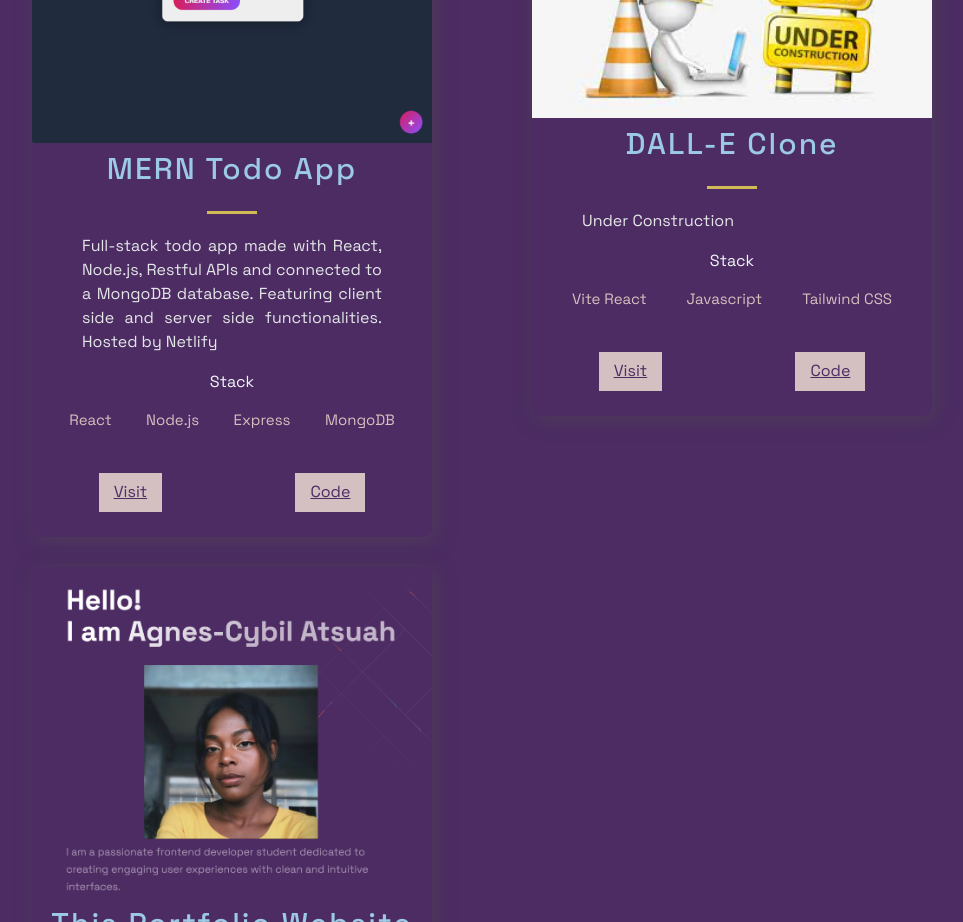
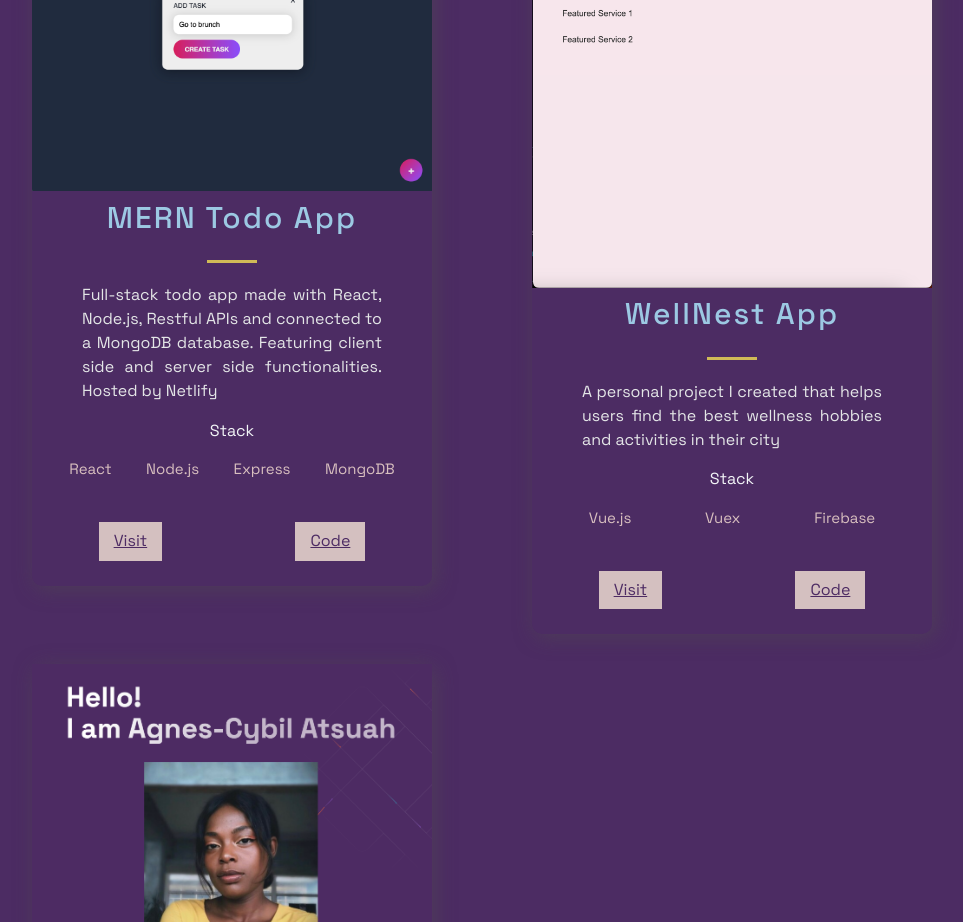
Before and after one commit to ave-se/my-portfolio-website, a Next.js app: page / in a window 1280 px wide. Shown: the part 2040-2962 px from the top of the page, without its empty margins (158-1121 px from the left). Built offline with nearby package versions, Linux system fonts and the light colour scheme.

Commit message:
new project added

```diff
--- a/src/constants/constants.js
+++ b/src/constants/constants.js
@@ -33,12 +33,12 @@ export const projects = [
     id: 1,
   },
   {
-    title: "DALL-E Clone",
-    description: "Under Construction",
+    title: "WellNest App",
+    description: "A personal project I created that helps users find the best wellness hobbies and activities in their city",
     image: "/images/7.jpeg",
-    tags: ["Vite React", "Javascript", "Tailwind CSS"],
-    source: "https://github.com/ave-se/Dall-e_clone.git",
-    visit: "",
+    tags: ["Vue.js", "Vuex", "Firebase"],
+    source: "https://github.com/ave-se/WellNest-App",
+    visit: "https://66012d46beabdc8d839ee5d3--papaya-swan-60ef13.netlify.app/",
     id: 2,
   },
 
```
Also changed, not shown: public/images/7.jpeg.
